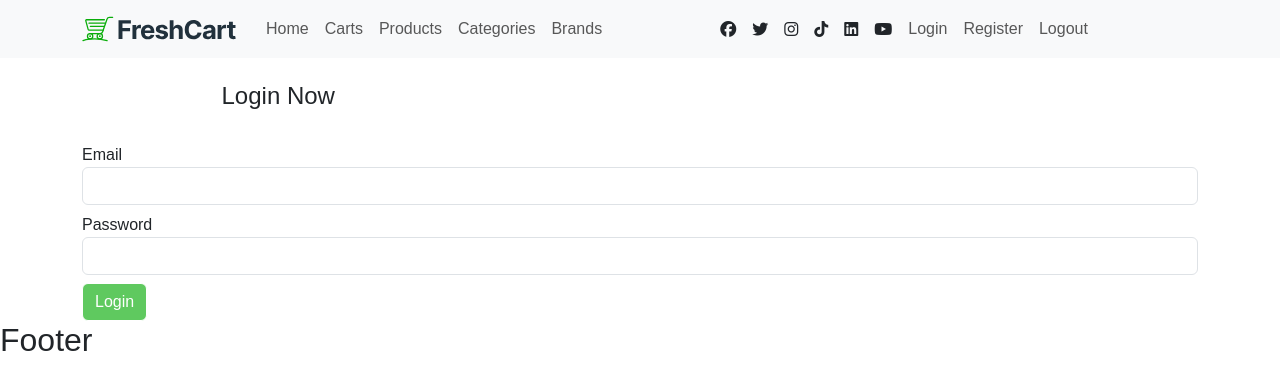
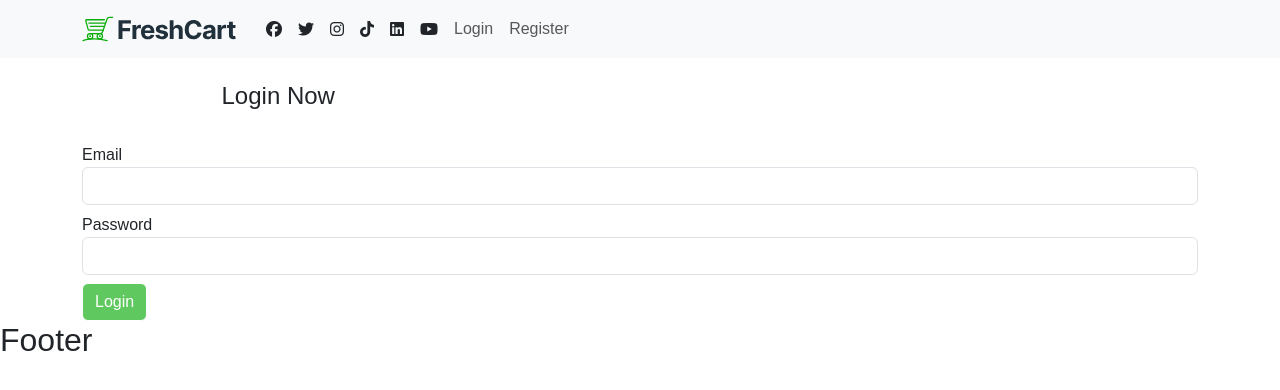
Before and after one commit to mohamedaraby11/ReactEcommerce, a React (Create React App) app: page /login in a window 1280 px wide. Shown: the top 390 px of the page. Built offline with nearby package versions, Linux system fonts and the light colour scheme; a web font is replaced by a local one.

Commit message:
usetToken& show and hide navbar

```diff
--- a/package.json
+++ b/package.json
@@ -10,6 +10,7 @@
     "axios": "^1.4.0",
     "bootstrap": "^5.3.1",
     "formik": "^2.4.4",
+    "jwt-decode": "^3.1.2",
     "react": "^18.2.0",
     "react-dom": "^18.2.0",
     "react-router-dom": "^6.15.0",
--- a/src/App.js
+++ b/src/App.js
@@ -10,10 +10,21 @@ import About from "../src/components/About/About"
 import Categories from "../src/components/Categories/Categories"
 import NotFound from "../src/components/NotFound/NotFound"
 import { RouterProvider, createBrowserRouter } from 'react-router-dom';
+import { useState } from 'react';
+import jwtDecode from 'jwt-decode';
 function App() {
 
+  const [userData , setUserData] = useState(null)
+
+  function saveUserDAta(){
+    let encodedToken = localStorage.getItem('userToken');
+    let decodedTokenn = jwtDecode(encodedToken)
+    setUserData(decodedTokenn)
+
+  }
+
   let routers = createBrowserRouter([
-    {path:'', element:<Layout/> , children:[
+    {path:'', element:<Layout userData={userData}/> , children:[
       {index:true , element:<Home/>},
       {path:'products' , element:<Products/>},
       {path:'cart' , element:<Cart/>},
@@ -22,7 +33,7 @@ function App() {
       {path:'about' , element:<About/>},
 
       {path:'register' , element:<Register/>},
-      {path:'login' , element:<Login/>},
+      {path:'login' , element:<Login saveUserDAta ={saveUserDAta}/>},
       {path:'*' , element:<NotFound/>},
     ]}
   ])
--- a/src/components/Layout/Layout.jsx
+++ b/src/components/Layout/Layout.jsx
@@ -3,10 +3,10 @@ import style from './Layout.module.css'
 import Navbar from '../Navbar/Navbar'
 import Footer from '../Footer/Footer'
 import { Outlet } from 'react-router-dom'
-export default function Layout() {
+export default function Layout({userData}) {
   return <>
 
-    <Navbar />
+    <Navbar userData={userData} />
     <div className='container'>
       <Outlet></Outlet>
     </div>
--- a/src/components/Login/Login.jsx
+++ b/src/components/Login/Login.jsx
@@ -6,7 +6,8 @@ import axios from 'axios'
 import { useNavigate } from 'react-router-dom'
 
 
-export default function Login() {
+export default function Login({saveUserDAta}) {
+
   let navigate = useNavigate();
   const [isloading, setisLoading] = useState(false)
   const [messageError , setMessageError] = useState('')
@@ -19,6 +20,8 @@ export default function Login() {
 
     })
     if (data.message === 'success') {
+      localStorage.setItem('userToken',data.token )
+      saveUserDAta()
       setisLoading(false)
       navigate('/')
 
--- a/src/components/Navbar/Navbar.jsx
+++ b/src/components/Navbar/Navbar.jsx
@@ -2,7 +2,7 @@ import React from 'react'
 import style from './Navbar.module.css'
 import myLogo from '../../finalProject assets/freshcart-logo.svg'
 import { Link } from 'react-router-dom'
-export default function Navbar() {
+export default function Navbar({userData}) {
   return <>
            <nav className="navbar navbar-expand-sm navbar-light bg-light">
                   <div className="container">
@@ -14,7 +14,8 @@ export default function Navbar() {
                         <span className="navbar-toggler-icon"></span>
                     </button>
                     <div className="collapse navbar-collapse" id="collapsibleNavId">
-                        <ul className="navbar-nav me-auto mt-2 mt-lg-0">
+
+                        {userData !==null ?         <ul className="navbar-nav me-auto mt-2 mt-lg-0">
 
                           <li className="nav-item">
                               <Link className="nav-link" to="/">Home</Link>
@@ -32,7 +33,8 @@ export default function Navbar() {
                               <Link className="nav-link" to="brands">Brands</Link>
                           </li>
 
-                        </ul>
+                      </ul> : null }
+
                         <ul className="navbar-nav me-auto mt-2 mt-lg-0">
 
                             <li className="nav-item d-flex align-items-center">
@@ -43,15 +45,17 @@ export default function Navbar() {
                                 <i className="fab fa-linkedin mx-2" href="#"></i>
                                 <i className="fab fa-youtube mx-2" href="#"></i>
                             </li>
-                            <li className="nav-item">
+
+                            {userData === null ? <> <li className="nav-item">
                                 <Link className="nav-link" to="login">Login</Link>
                             </li>
                             <li className="nav-item">
                                 <Link className="nav-link" to="register">Register</Link>
-                            </li>
-                            <li className="nav-item">
+                            </li> </> :   <li className="nav-item">
                                 <Link className="nav-link" to="#">Logout</Link>
-                            </li>
+                            </li> }
+
+
 
 
                         </ul>
```
Also changed, not shown: 1 other file (tests, documents, lock files or other folders). Lines whose indentation alone changed are shown as unchanged.
